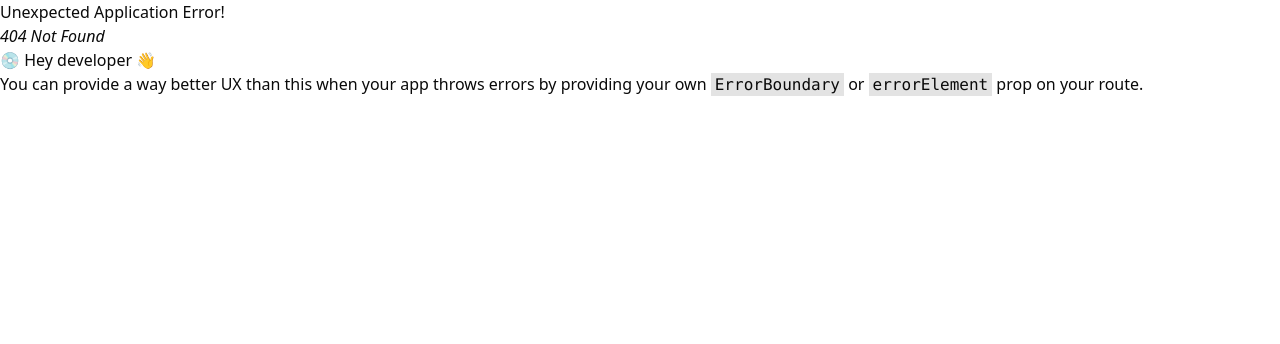
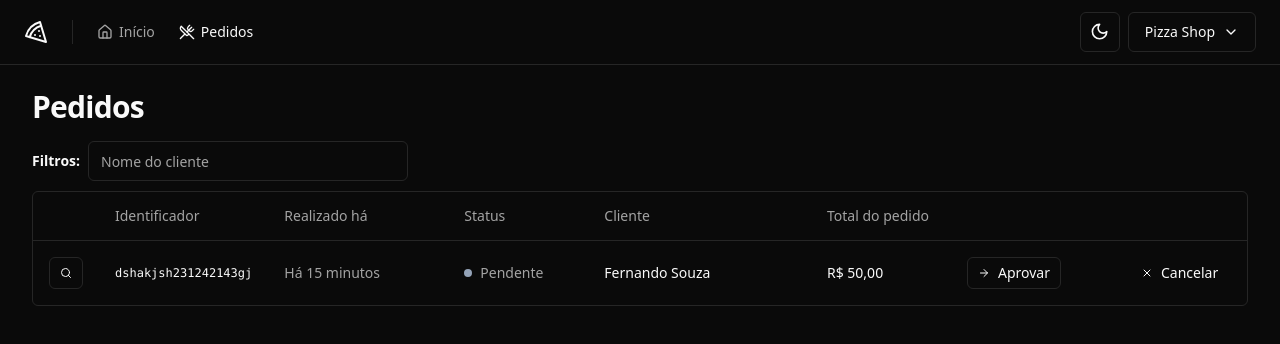
Before and after one commit to FernandoDev97/Pizza-Shop, a React (Vite) app: page /orders in a window 1280 px wide. Before the commit this address had no page. Shown: the top 344 px of the page. Built offline with nearby package versions, Linux system fonts and the light colour scheme.

Commit message:
fix tyles to app

```diff
--- a/src/App.tsx
+++ b/src/App.tsx
@@ -3,15 +3,18 @@ import './global.css'
 import { Helmet, HelmetProvider } from 'react-helmet-async'
 import { RouterProvider } from 'react-router-dom'
 
+import { ThemeProvider } from './components/theme/theme-provider'
 import { Toaster } from './components/ui/sonner'
 import { router } from './routes'
 
 export function App() {
   return (
     <HelmetProvider>
-      <Helmet titleTemplate="%s | pizza.shop" />
-      <RouterProvider router={router} />
-      <Toaster richColors />
+      <ThemeProvider storageKey="pizzashop-theme" defaultTheme="dark">
+        <Helmet titleTemplate="%s | pizza.shop" />
+        <RouterProvider router={router} />
+        <Toaster richColors />
+      </ThemeProvider>
     </HelmetProvider>
   )
 }
--- a/src/components/ui/button.tsx
+++ b/src/components/ui/button.tsx
@@ -22,6 +22,7 @@ const buttonVariants = cva(
       size: {
         default: 'h-10 px-4 py-2',
         sm: 'h-9 rounded-md px-3',
+        xs: 'h-8 px-2.5',
         lg: 'h-11 rounded-md px-8',
         icon: 'h-10 w-10',
       },
--- a/src/pages/_layouts/app.tsx
+++ b/src/pages/_layouts/app.tsx
@@ -1,11 +1,13 @@
 import { Outlet } from 'react-router-dom'
+
+import { Header } from '@/components/header'
 
 export const AppLayout = () => {
   return (
-    <div>
-      <h1>Cabeçalho</h1>
+    <div className="flex min-h-screen flex-col antialiased">
+      <Header />
 
-      <div>
+      <div className="flex flex-1 flex-col gap-4 p-8 pt-6">
         <Outlet />
       </div>
     </div>
--- a/src/pages/_layouts/auth.tsx
+++ b/src/pages/_layouts/auth.tsx
@@ -3,7 +3,7 @@ import { Outlet } from 'react-router-dom'
 
 export const AuthLayout = () => {
   return (
-    <div className="grid min-h-screen grid-cols-2">
+    <div className="grid min-h-screen grid-cols-2 antialiased">
       <div className="flex h-full flex-col justify-between border-r border-foreground/5 bg-muted p-10 text-muted-foreground">
         <div className="flex items-center gap-3 text-lg text-foreground">
           <Pizza className="h-5 w-5" />
--- a/src/routes.tsx
+++ b/src/routes.tsx
@@ -3,6 +3,7 @@ import { createBrowserRouter } from 'react-router-dom'
 import { AppLayout } from './pages/_layouts/app'
 import { AuthLayout } from './pages/_layouts/auth'
 import { Dashboard } from './pages/app/dashboard'
+import { Orders } from './pages/app/orders/orders'
 import { SignIn } from './pages/auth/sign-in'
 import { SignUp } from './pages/auth/sign-up'
 
@@ -10,7 +11,10 @@ export const router = createBrowserRouter([
   {
     path: '/',
     element: <AppLayout />,
-    children: [{ path: '/', element: <Dashboard /> }],
+    children: [
+      { path: '/', element: <Dashboard /> },
+      { path: '/orders', element: <Orders /> },
+    ],
   },
 
   {
```
Also changed, not shown: src/components/ui/sonner.tsx (+8 -8 lines).
